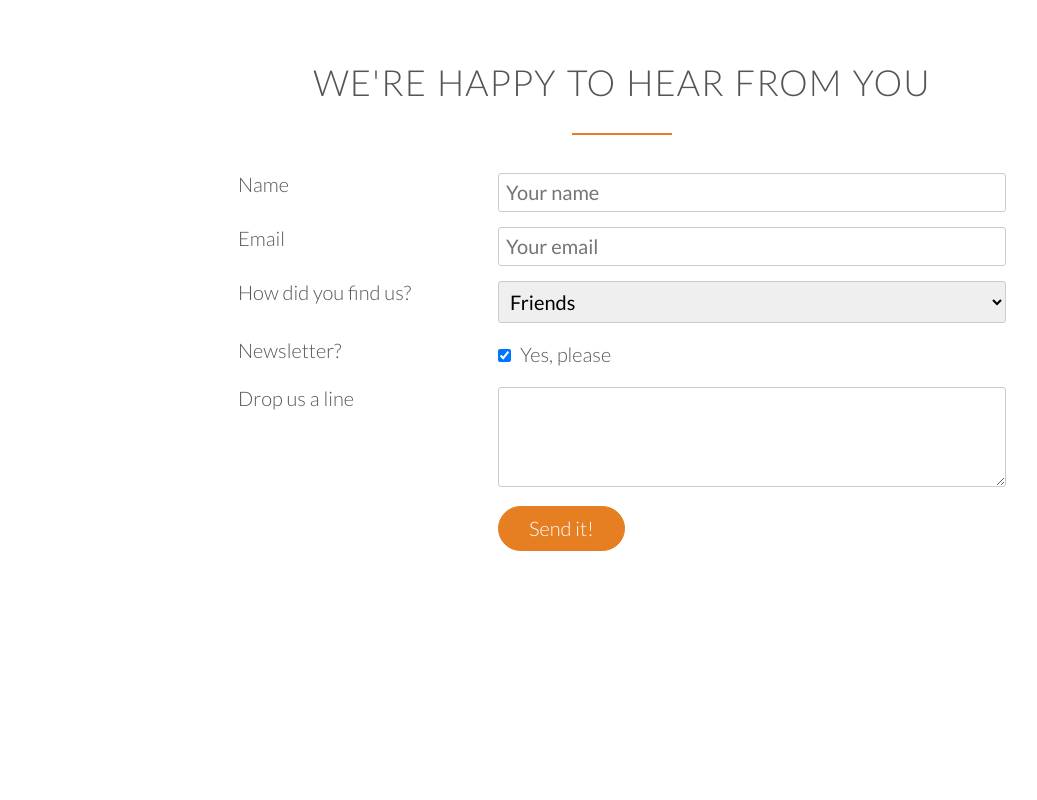
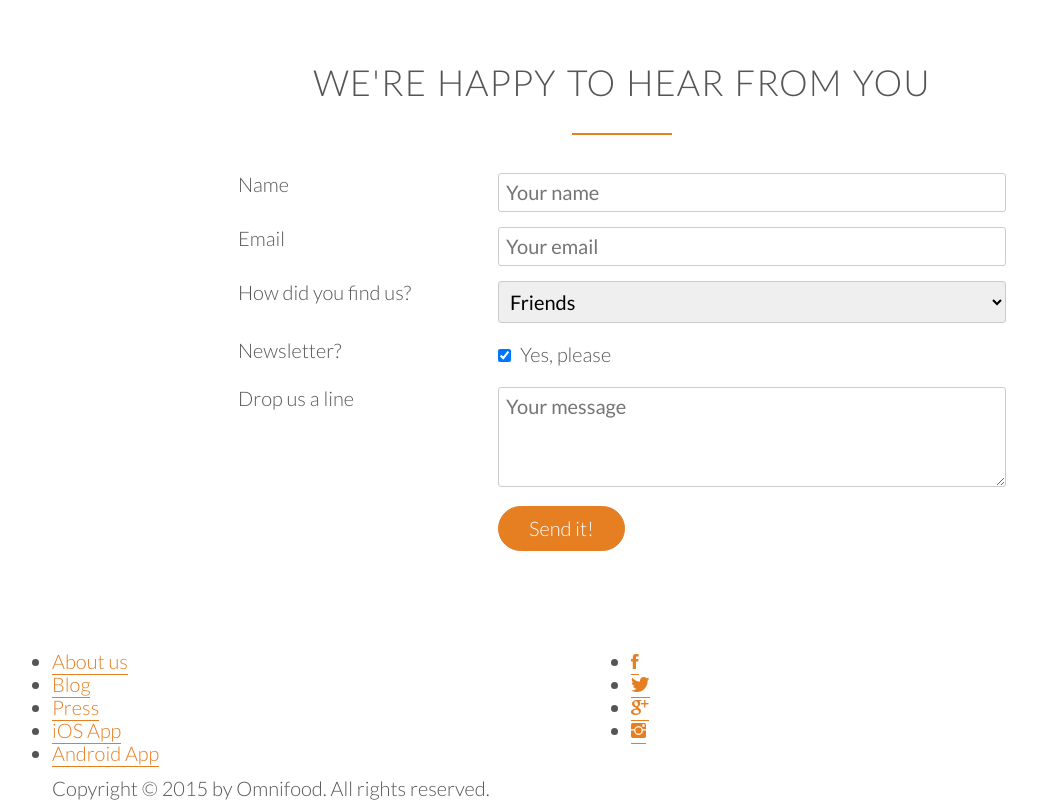
Before and after one commit to ras123/html5_css3, a plain HTML site: page omnifood/index.html in a window 1280 px wide. Shown: the part 4649-5449 px from the top of the page, without its empty margins (18-1055 px from the left). Before the commit the page ends 5288 px from the top, so only its background shows below. Drawn offline with Linux system fonts and the light colour scheme; files whose address does not match are found by name.

Commit message:
Adding footer

```diff
--- a/omnifood/index.html
+++ b/omnifood/index.html
@@ -356,7 +356,7 @@
                             <label for="message">Drop us a line</label>
                         </div>
                         <div class="col span-2-of-3">
-                            <textarea name="message" idplaceholder="Your message"></textarea>
+                            <textarea name="message" id="message" placeholder="Your message"></textarea>
                         </div>
                     </div>
                     <div class="row">
@@ -370,5 +370,32 @@
                 </form>
             </div>
         </section>
+
+        <footer>
+            <div class="row">
+                <div class="col span-1-of-2">
+                    <ul class="footer-nav">
+                        <li><a href="#">About us</a></li>
+                        <li><a href="#">Blog</a></li>
+                        <li><a href="#">Press</a></li>
+                        <li><a href="#">iOS App</a></li>
+                        <li><a href="#">Android App</a></li>
+                    </ul>
+                </div>
+                <div class="col span-1-of-2">
+                    <ul class="social-links">
+                        <li><a href="#"><i class="ion-social-facebook"></i></a></li>
+                        <li><a href="#"><i class="ion-social-twitter"></i></a></li>
+                        <li><a href="#"><i class="ion-social-googleplus"></i></a></li>
+                        <li><a href="#"><i class="ion-social-instagram"></i></a></li>
+                    </ul>
+                </div>
+            </div>
+            <div class="row">
+                <p>
+                    Copyright &copy; 2015 by Omnifood. All rights reserved.
+                </p>
+            </div>
+        </footer>
     </body>
 </html>
```
